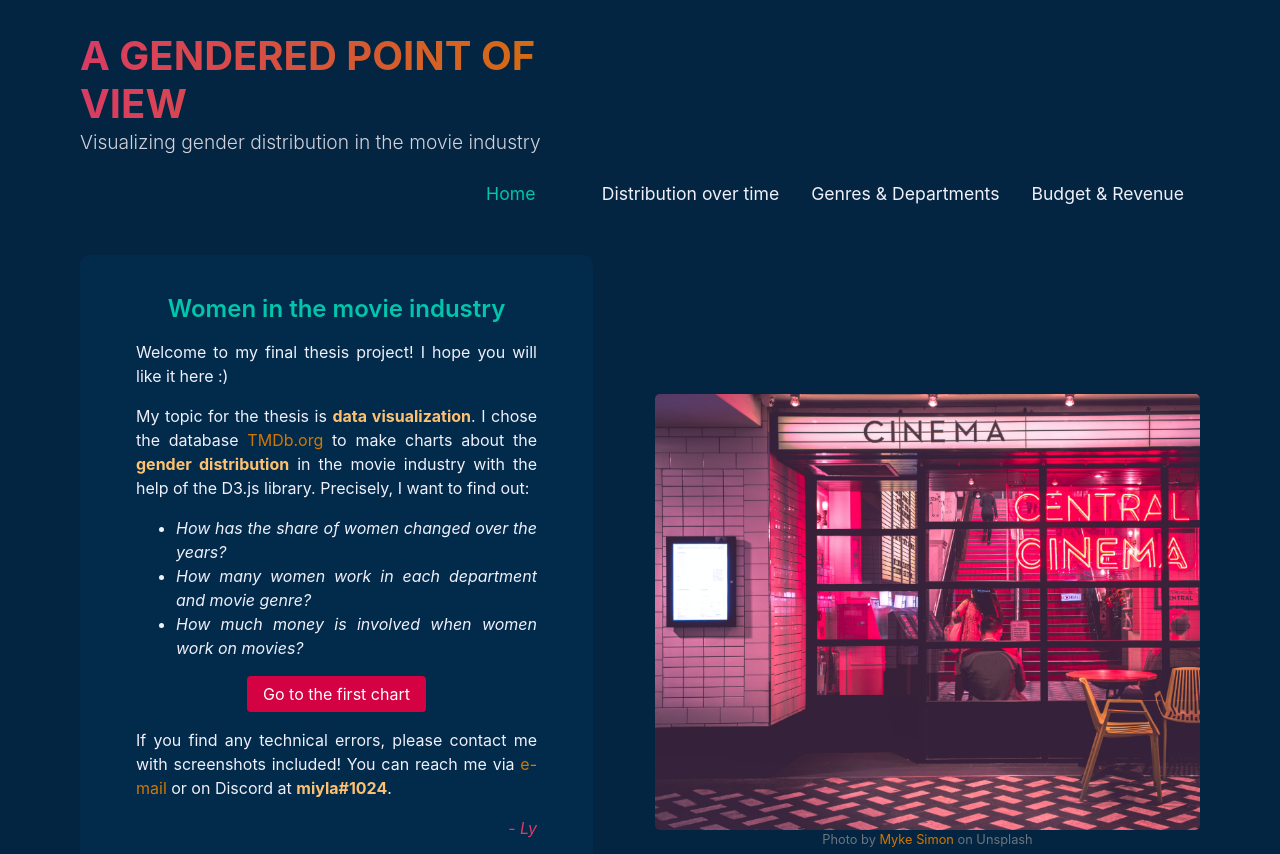
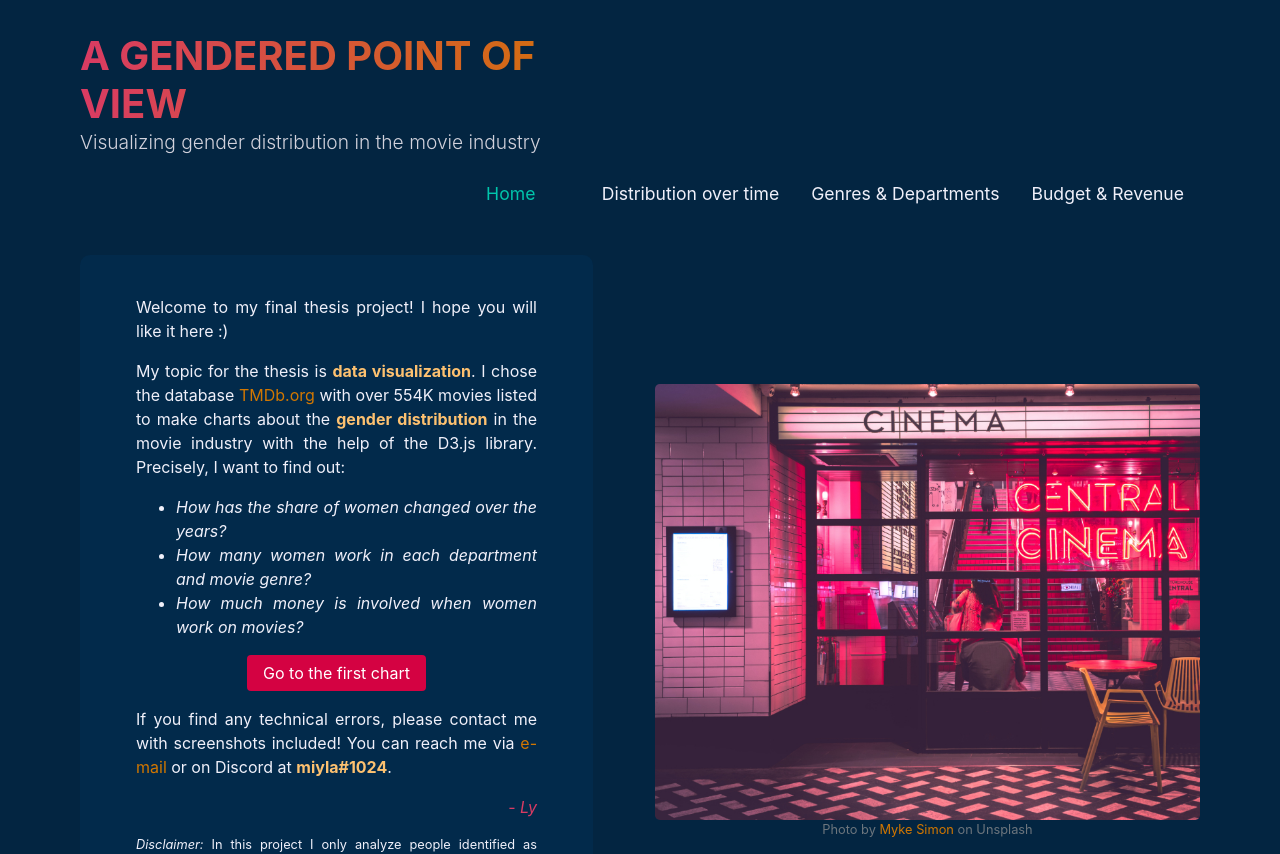
Before and after one commit to lyrated/agpov_frontend, a React (Create React App) app: page / in a window 1280 px wide. Shown: the top 854 px of the page. Built offline with nearby package versions, Linux system fonts and the light colour scheme.

Commit message:
more adjustments of info texts

```diff
--- a/src/components/Home.js
+++ b/src/components/Home.js
@@ -6,12 +6,11 @@ function Home() {
     <div className="row py-3">
       <div className="col-12 col-xl-6">
         <section id="home">
-          <h2 className="text-center mb-3">Women in the movie industry</h2>
           <p>
             Welcome to my final thesis project! I hope you will like it here :)
           </p>
           <p>
-            My topic for the thesis is <strong>data visualization</strong>. I chose the database <a href="https://tmdb.org/" target="_blank" rel="noopener noreferrer">TMDb.org</a> to make charts about the <strong>gender distribution</strong> in the movie industry with the help of the D3.js library. Precisely, I want to find out:
+            My topic for the thesis is <strong>data visualization</strong>. I chose the database <a href="https://tmdb.org/" target="_blank" rel="noopener noreferrer">TMDb.org</a> with over 554K movies listed to make charts about the <strong>gender distribution</strong> in the movie industry with the help of the D3.js library. Precisely, I want to find out:
           </p>
           <ul>
             <li><em>How has the share of women changed over the years?</em></li>
--- a/src/components/charts/profitchart/Info.js
+++ b/src/components/charts/profitchart/Info.js
@@ -27,7 +27,7 @@ function ProfitChartInfo({ url }) {
   }
 
   const text = <>This chart shows the average budget and revenue <strong>(adjusted for inflation)</strong> of movies from 1913 - 2021 grouped by the <strong>
-    {data}' gender</strong>. Each point represents one genre and you can hover over them for more information. <Button
+    {data}' gender</strong>. Each shape represents one genre and you can hover over them for more information. <Button
       variant="info" onClick={handleShow}>Click here to read more.</Button></>;
 
   return (
@@ -45,12 +45,10 @@ function ProfitChartInfo({ url }) {
           <p>This chart is based on data of movies from many different countries which were taken from the TMDb.org database.</p>
           <p>The movies were grouped into <strong>movie genres</strong> and the <strong>gender</strong> of the {data}. Movies without genres, budget and revenue data were excluded.</p>
           <p>Movies with multiple genres were counted once for each of their genres.</p>
-          <p>The numbers are <strong>adjusted for inflation</strong> by taking the CPI (Consumer Price Index) of their release date.</p>
+          <p>The numbers are <strong>adjusted for inflation</strong> by taking the CPI (Consumer Price Index) of their release date and the mean value was calculated.</p>
           <p>For the dataset with lead actors, the first actor listed in the credits was assumed to be the lead actor and selected to analyze.</p>
           <p>For the dataset with other departments, the data was grouped by teams with "only women", "only men" and "mixed gender" (women and men).</p>
           <p>Unfortunately there was not enough data for non-binary people to show in this chart.</p>
-          <h3>Additional info:</h3>
-          <p><em>Gone with the Wind (1939)</em> is the highest grossing movie of the genre "War" (among others) after adjusting the revenue for inflation. This genre has relatively few movies, which might explain the unusual spike for War movies.</p>
         </Modal.Body>
         <Modal.Footer>
           <Button variant="primary" onClick={handleClose}>
--- a/src/components/charts/timechart/Info.js
+++ b/src/components/charts/timechart/Info.js
@@ -36,7 +36,7 @@ function TimeChartInfo({ url }) {
           <p>This chart is based on credits of movies from many different countries which were taken from the TMDb.org database.</p>
           <p>Not all movies had the full cast and crew listed.</p>
           <p>The movies were grouped into <strong>years</strong> according to their release date. The chart excluded movies without release date.</p>
-          <p>It also only considers people who were marked with the gender <strong>female or male</strong>.</p>
+          <p>It also <u>only</u> considers people who were marked with the gender <strong>female or male</strong>.</p>
           <p>The numbers were calculated by counting all people listed as women, and dividing it by the sum of all female and male people.</p>
           <p>Roughly <strong>36%</strong> of the credited people did not have any gender listed or were non-binary.</p>
           <p>Unfortunately, non-binary people could not be included in this analysis as there was not enough data.</p>
```
